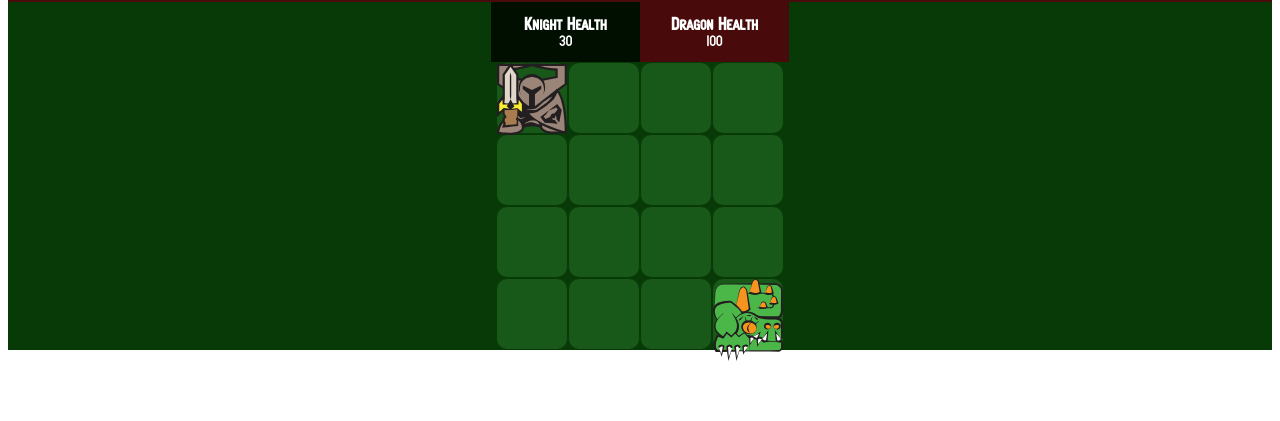
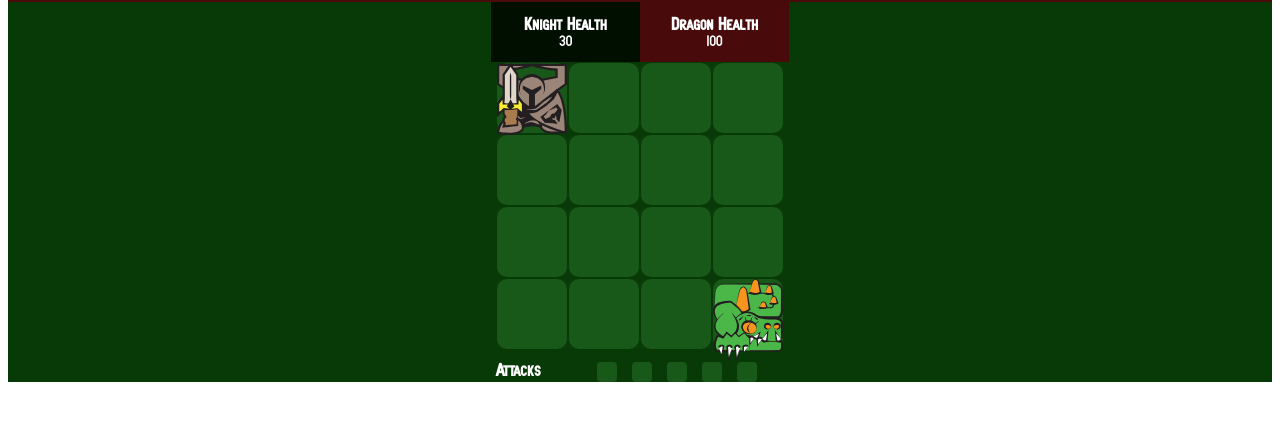
Before and after one commit to deric10000/knight_vs_dragon, a React app: page / in a window 1280 px wide. Shown: the part 81-502 px from the top of the page. Built offline with nearby package versions, Linux system fonts and the light colour scheme.

Commit message:
added menu for attacks

```diff
--- /dev/null
+++ b/src/components/attacks.js
@@ -0,0 +1,14 @@
+import React from 'react';
+
+export const Attacks = () => (
+  <div className="attacks">
+    <h3>Attacks</h3>
+    <div id="attackList">
+      <div className="attackElement"></div>
+      <div className="attackElement"></div>
+      <div className="attackElement"></div>
+      <div className="attackElement"></div>
+      <div className="attackElement"></div>
+    </div>
+  </div>
+)
--- a/src/components/game.js
+++ b/src/components/game.js
@@ -1,6 +1,7 @@
 import React, { Component } from 'react';
 import { Board } from './board';
 import { HitPoints } from './hitpoints';
+import { Attacks } from './attacks'
 // import { movementHandler } from '../gameLogic/movementHandler'
 
 //player is the knight
@@ -146,6 +147,7 @@ export class Game extends Component {
           knightPos={ this.state.knightPos }
           keydown={ this.moveTheKnight() }
         />
+        <Attacks />
       </div>
     )
   }
--- a/src/index.css
+++ b/src/index.css
@@ -82,6 +82,28 @@ header {
   padding: 0px;
 }
 
+.attacks {
+  display: table;
+  margin: auto;
+  margin-top: 10px;
+  width: 288px;
+}
+
+.attacks h3 {
+  display: table-cell;
+  text-align: left;
+}
+
+.attackElement {
+  display: inline-block;
+  vertical-align: middle;
+  margin-left: 15px;
+  background: #185818;
+  width: 20px;
+  height: 20px;
+  border-radius: 4px;
+}
+
 .flexcontainer {
    display: flex;
    width: 288px;
```
